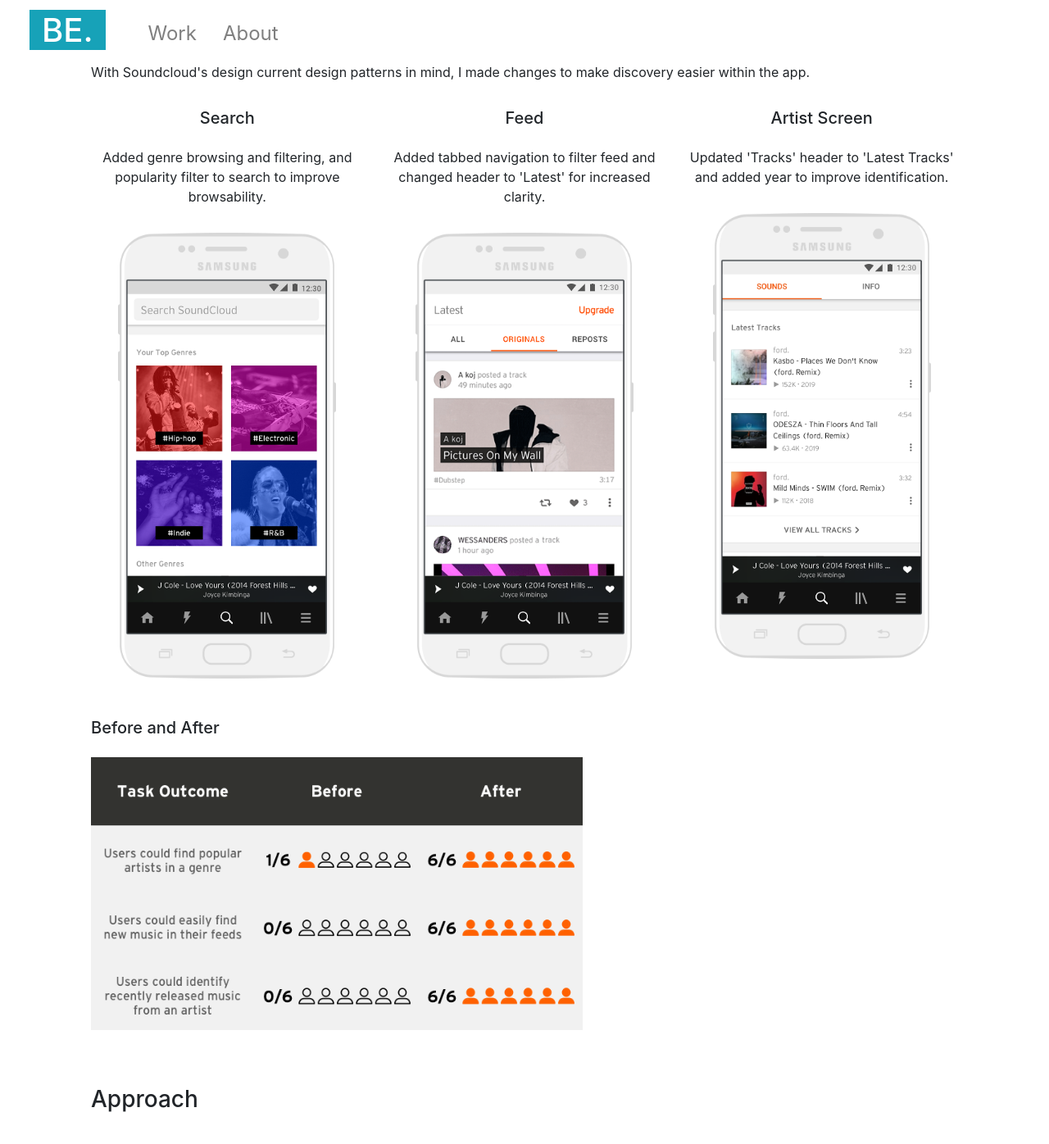
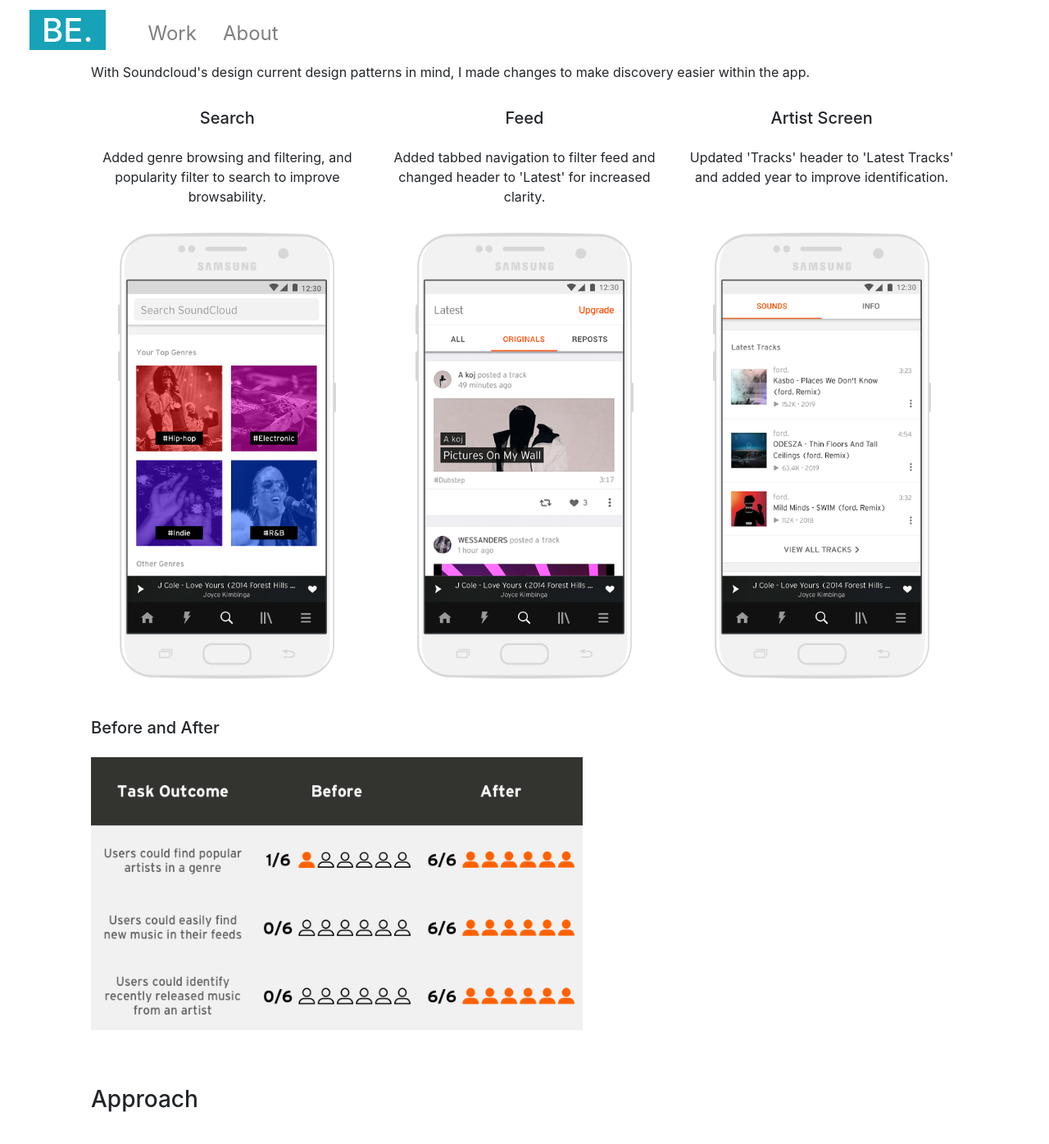
Before and after one commit to bewing91/new_bewingco, a Jekyll site: the page built from projects/soundcloud.html, in a window 1280 px wide and 1400 px high, scrolled down 1082 px. Shown: the top 1396 px of the window at 82% size. Built offline with Jekyll 4.4.1, drawn with Linux system fonts in a browser that asks for light colours.

Commit message:
added result_deets

```diff
--- a/css/main.css
+++ b/css/main.css
@@ -458,6 +458,10 @@
   text-align: center;
 }
 
+.result_deets {
+  min-height: 72px;
+}
+
 .result_scrn img {
   padding: 16px 0px 16px 0px;
 }
--- a/projects/soundcloud.html
+++ b/projects/soundcloud.html
@@ -23,17 +23,17 @@
   <div id="result_scrns" class="row">
     <div class="result_scrn col-md-4">
       <h5>Search</h5>
-      <p>Added genre browsing and filtering, and popularity filter to search to improve browsability.</p>
+      <p class="result_deets">Added genre browsing and filtering, and popularity filter to search to improve browsability.</p>
       <img src="{{ site.baseurl }}/img/soundcloud/search_mock_phone1.png" width="80%">
     </div>
     <div class="result_scrn col-md-4">
       <h5>Feed</h5>
-      <p>Added tabbed navigation to filter feed and changed header to 'Latest' for increased clarity.</p>
+      <p class="result_deets">Added tabbed navigation to filter feed and changed header to 'Latest' for increased clarity.</p>
       <img src="{{ site.baseurl }}/img/soundcloud/feed_mock.png" width="80%">
     </div>
     <div class="result_scrn col-md-4">
       <h5>Artist Screen</h5>
-      <p>Updated 'Tracks' header to 'Latest Tracks' and added year to improve identification.</p>
+      <p class="result_deets">Updated 'Tracks' header to 'Latest Tracks' and added year to improve identification.</p>
       <img src="{{ site.baseurl }}/img/soundcloud/artist_mock.png" width="80%">
     </div>
   </div>
```
